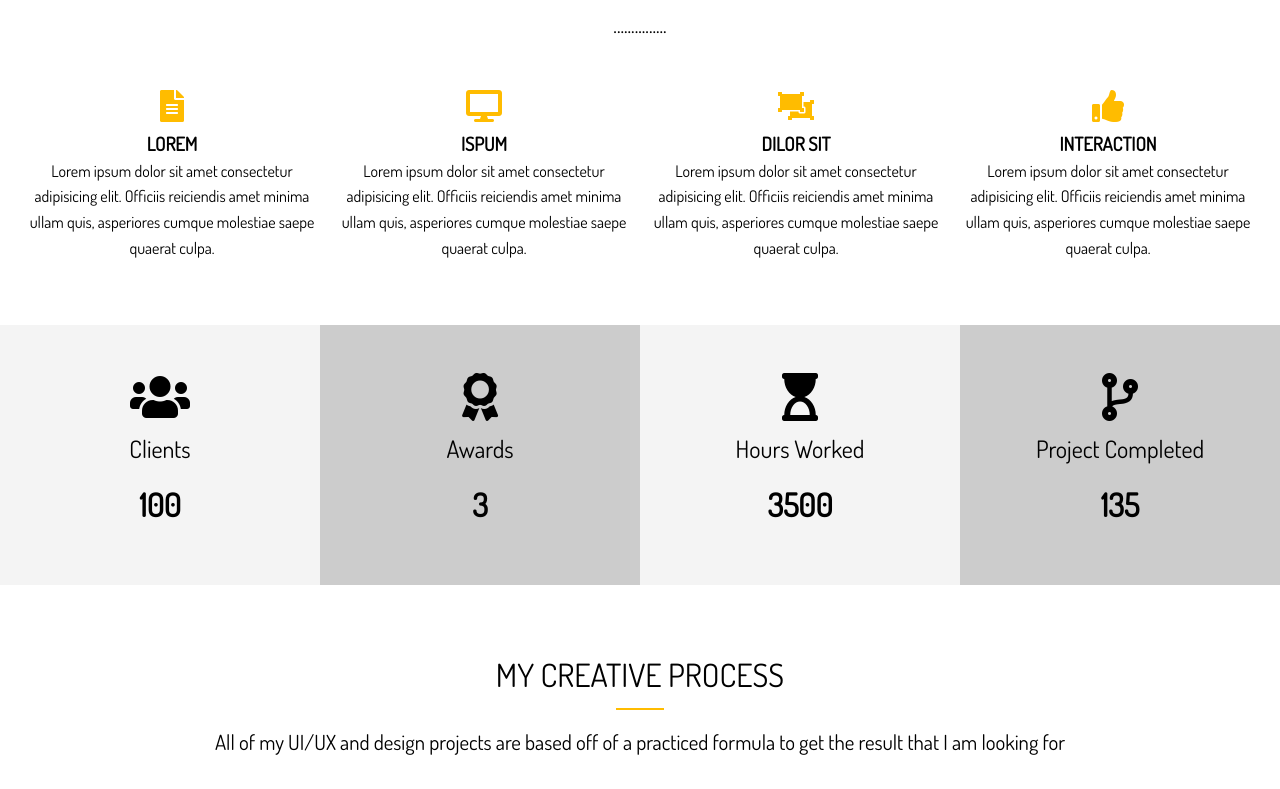
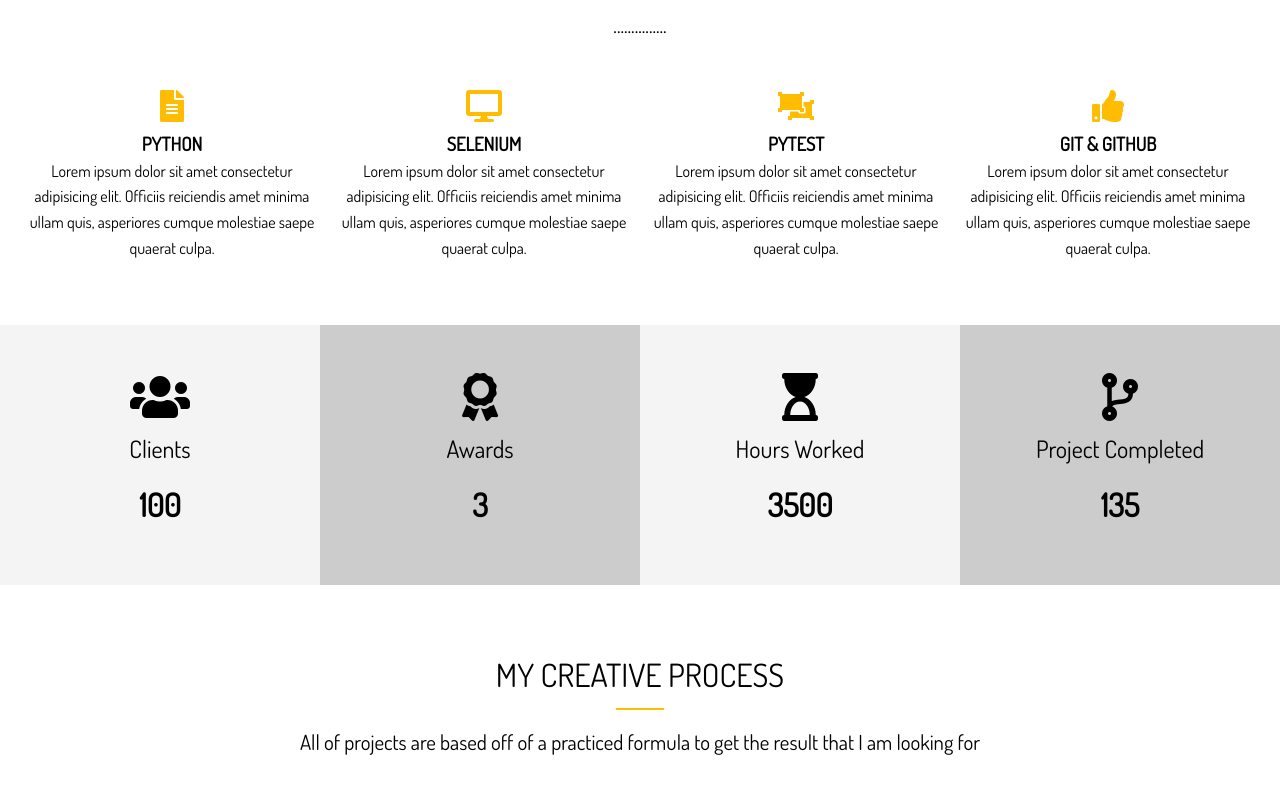
Before and after one commit to MDjuka/PortfolioWebSit, a plain HTML site: page index.html in a window 1280 px wide. Shown: the part 900-1689 px from the top of the page. Drawn offline with Linux system fonts and the light colour scheme.

Commit message:
fifth commit

```diff
--- a/index.html
+++ b/index.html
@@ -48,22 +48,22 @@
         <div class="specials">
           <div>
             <i class="fas fa-file-alt fa-2x"></i>
-            <h3>Lorem</h3>
+            <h3>Python</h3>
             <p>Lorem ipsum dolor sit amet consectetur adipisicing elit. Officiis reiciendis amet minima ullam quis, asperiores cumque molestiae saepe quaerat culpa.</p>
           </div>
           <div>
             <i class="fas fa-desktop fa-2x"></i>
-            <h3>Ispum</h3>
+            <h3>Selenium</h3>
             <p>Lorem ipsum dolor sit amet consectetur adipisicing elit. Officiis reiciendis amet minima ullam quis, asperiores cumque molestiae saepe quaerat culpa.</p>
           </div>
           <div>
             <i class="fas fa-object-ungroup fa-2x"></i>
-            <h3>Dilor Sit</h3>
+            <h3>PyTest</h3>
             <p>Lorem ipsum dolor sit amet consectetur adipisicing elit. Officiis reiciendis amet minima ullam quis, asperiores cumque molestiae saepe quaerat culpa.</p>
           </div>
           <div>
             <i class="fas fa-thumbs-up fa-2x"></i>
-            <h3>Interaction</h3>
+            <h3>Git & GitHub</h3>
             <p>Lorem ipsum dolor sit amet consectetur adipisicing elit. Officiis reiciendis amet minima ullam quis, asperiores cumque molestiae saepe quaerat culpa.</p>
           </div>
         </div>
@@ -109,7 +109,7 @@
         <div class="container">
           <h2 class="section-title">My Creative Process</h2>
           <div class="bottom-line"></div>
-            <p class="lead">All of my UI/UX and design projects are based off of a practiced formula to get the result that I am looking for</p>
+            <p class="lead">All of projects are based off of a practiced formula to get the result that I am looking for</p>
           <div class="process">
             <div>
               <i class="fas fa-file-alt fa-4x process-icon my-2">
```
